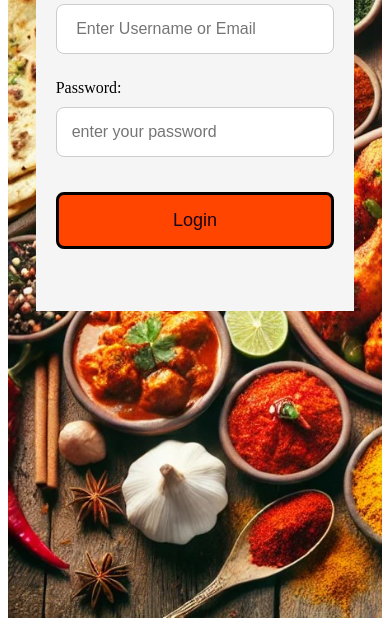
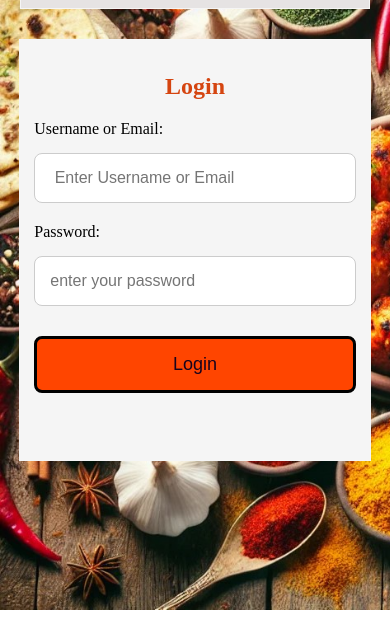
Before and after one commit to swethakrish-maker/Cravy, a plain HTML site: page login.html in a window 390 px wide. Shown: the part 234-860 px from the top of the page. Drawn offline with Linux system fonts and the light colour scheme.

Commit message:
Login ui improved

```diff
--- a/login.html
+++ b/login.html
@@ -2,7 +2,7 @@
 <html lang="en">
 <head>
     <meta charset="UTF-8">
-    <meta name="viewport" content="width=device-width, initial-scale=1.0">
+    <meta name="viewport" content="width=device-width, initial-scale=1.0, maximum-scale=1.0, user-scalable=no">
     <title>CRAVY-Login</title>
     <link rel="icon" href="logo@icon/logo">
     <link rel="stylesheet" href="style.css">
--- a/style.css
+++ b/style.css
@@ -559,7 +559,9 @@ tfoot td {
         grid-template-columns: repeat(1, 1fr);
         gap: 20px;
     }
-}/*
+}
+
+/*
  Navigation and Profile Responsive Styles */
 @media screen and (max-width: 768px) {
     .proancar {
@@ -567,7 +569,8 @@ tfoot td {
         padding: 10px;
     }
 
-    .profile-details, .profile-view {
+    .profile-details,
+    .profile-view {
         margin-left: 50px;
         margin-right: 50px;
         max-width: none;
@@ -592,7 +595,8 @@ tfoot td {
         padding: 15px;
     }
 
-    .profile-details, .profile-view {
+    .profile-details,
+    .profile-view {
         margin-left: 20px;
         margin-right: 20px;
         padding: 15px;
@@ -615,7 +619,9 @@ tfoot td {
 }
 
 @media screen and (max-width: 320px) {
-    .profile-details, .profile-view {
+
+    .profile-details,
+    .profile-view {
         margin-left: 10px;
         margin-right: 10px;
         padding: 10px;
@@ -637,7 +643,9 @@ tfoot td {
         margin: 10px 10px;
         width: auto;
     }
-}/* Typog
+}
+
+/* Typog
 raphy and Touch Target Responsive Styles */
 @media screen and (max-width: 768px) {
     .foodgrid h3 {
@@ -699,7 +707,8 @@ raphy and Touch Target Responsive Styles */
         font-size: 12px;
     }
 
-    th, td {
+    th,
+    td {
         padding: 8px 4px;
     }
 
@@ -731,7 +740,8 @@ raphy and Touch Target Responsive Styles */
         font-size: 11px;
     }
 
-    th, td {
+    th,
+    td {
         padding: 6px 2px;
     }
 
@@ -742,7 +752,9 @@ raphy and Touch Target Responsive Styles */
     h2 {
         font-size: 18px;
     }
-}/* Final
+}
+
+/* Final
 Mobile Optimizations */
 @media screen and (max-width: 768px) {
     .cart-content {
@@ -763,7 +775,9 @@ Mobile Optimizations */
         margin-bottom: 50px;
     }
 
-    .remove-item, .add-item, .decrease-item {
+    .remove-item,
+    .add-item,
+    .decrease-item {
         padding: 8px;
         min-height: 36px;
         min-width: 36px;
@@ -806,7 +820,9 @@ Mobile Optimizations */
 
 /* Ensure images are responsive */
 @media screen and (max-width: 768px) {
-    .foodgrid img, .briyanii img {
+
+    .foodgrid img,
+    .briyanii img {
         max-width: 100%;
         height: auto;
     }
@@ -821,7 +837,9 @@ Mobile Optimizations */
     body {
         overflow-x: hidden;
     }
-}/* L
+}
+
+/* L
 ogin Page Mobile Responsive Styles */
 @media screen and (max-width: 768px) {
     .login {
@@ -905,7 +923,9 @@ ogin Page Mobile Responsive Styles */
         padding: 12px;
         font-size: 16px;
     }
-}/* Reg
+}
+
+/* Reg
 istration Page Mobile Responsive Styles */
 @media screen and (max-width: 768px) {
     .reg {
@@ -1000,3 +1020,77 @@ istration Page Mobile Responsive Styles */
         font-size: 12px;
     }
 }
+
+
+    .login {
+        display: flex !important;
+        flex-direction: column !important;
+        align-items: center !important;
+        justify-content: center !important;
+        min-height: 100vh !important;
+        padding: 10px !important;
+        box-sizing: border-box !important;
+    }
+
+    .login #logo {
+        width: 100% !important;
+        max-width: 350px !important;
+        margin-bottom: 20px !important;
+    }
+
+
+@media screen and (max-width: 480px) {
+    .log {
+        width: 95% !important;
+        margin: 10px auto !important;
+        padding: 15px !important;
+    }
+
+    .log input {
+        width: 100% !important;
+        box-sizing: border-box !important;
+        margin: 10px 0 !important;
+    }
+}
+
+@media screen and (max-width: 360px) {
+    .log {
+        width: 98% !important;
+        margin: 5px auto !important;
+        padding: 10px !important;
+    }
+}
+
+/* Mobi
+le Body and Viewport Fixes */
+@media screen and (max-width: 767px) {
+    body {
+        margin: 0 !important;
+        padding: 0 !important;
+        overflow-x: hidden !important;
+        width: 100% !important;
+        box-sizing: border-box !important;
+    }
+
+    * {
+        box-sizing: border-box !important;
+    }
+
+    .login,
+    .reg {
+        width: 100% !important;
+        margin: 0 !important;
+        padding: 10px !important;
+        overflow-x: hidden !important;
+    }
+
+    /* Force center alignment */
+    .log,
+    .form {
+        display: block !important;
+        margin-left: auto !important;
+        margin-right: auto !important;
+        float: none !important;
+        position: relative !important;
+    }
+}
```
Also changed, not shown: index.html (+1 -1 lines).
